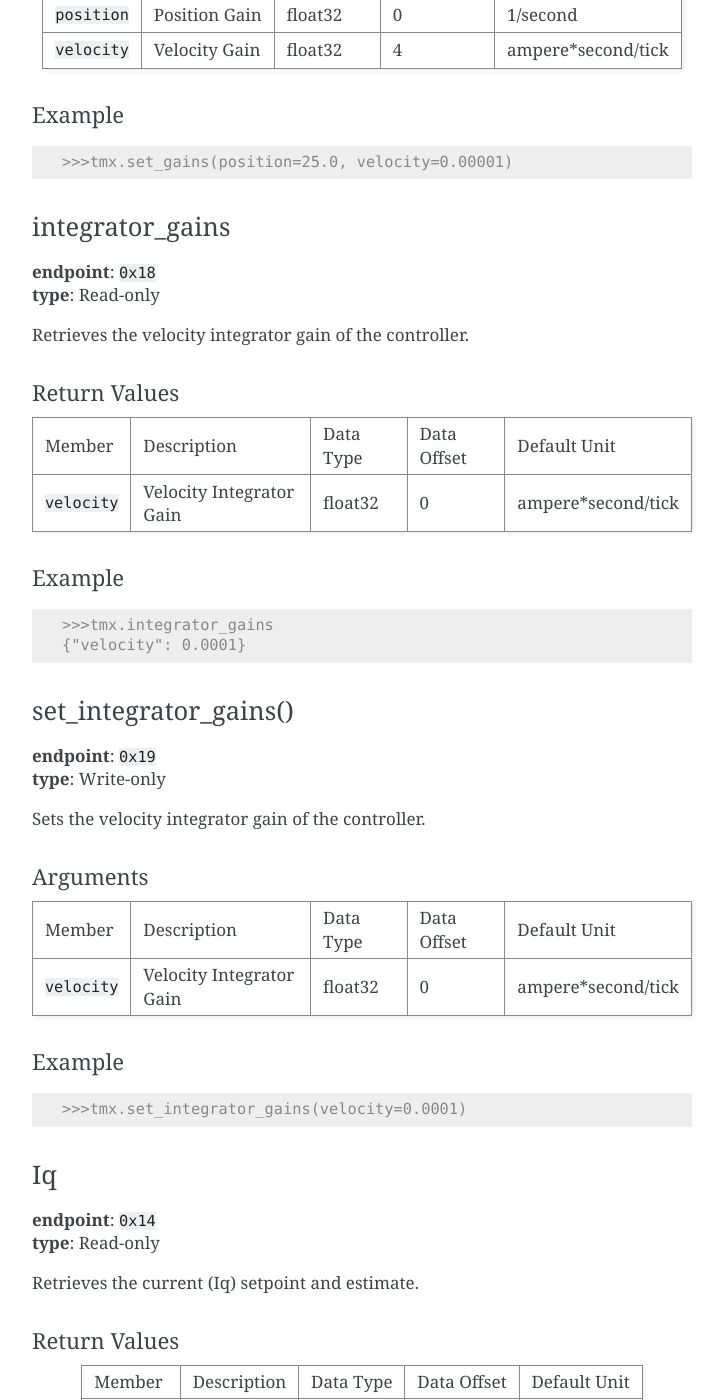
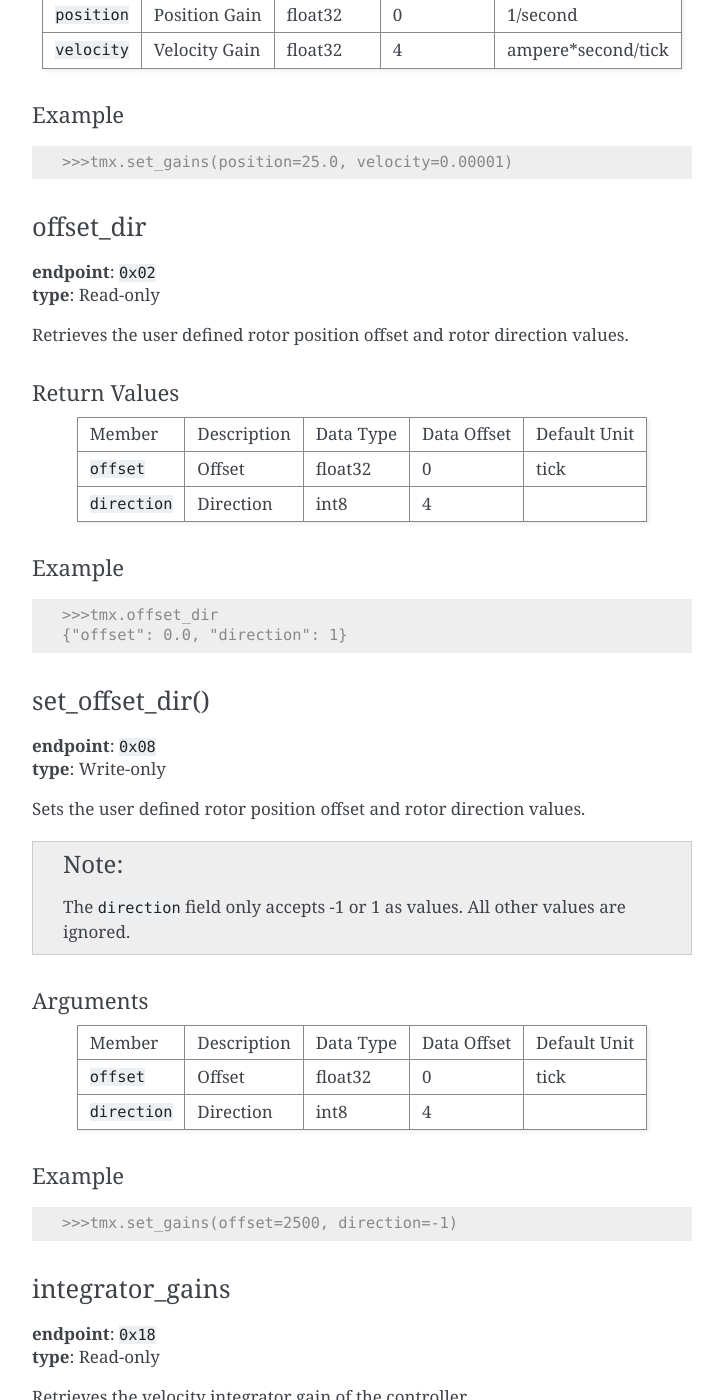
Before and after one commit to tinymovr/Tinymovr, a Sphinx documentation site: the page built from docs/api/guide.rst, in a window 1280 px wide and 1400 px high, scrolled down 8073 px. Shown: the whole window, without its empty margins (388-1112 px from the left). Built offline with Sphinx 7.4.7, drawn with Linux system fonts in a browser that asks for light colours; some of the changed text lies outside the part shown.

Commit message:
docs: update api

```diff
--- a/docs/api/guide.rst
+++ b/docs/api/guide.rst
@@ -426,6 +426,63 @@ Example
     >>>tmx.set_gains(position=25.0, velocity=0.00001)
 
 
+offset_dir
+**********
+
+| **endpoint**: ``0x02``
+| **type**: Read-only
+
+Retrieves the user defined rotor position offset and rotor direction values.
+
+Return Values
+-------------
+
+=============  =================   =========  =========== ==================
+Member         Description         Data Type  Data Offset Default Unit
+-------------  -----------------   ---------  ----------- ------------------
+``offset``     Offset              float32    0           tick
+``direction``  Direction           int8       4
+=============  =================   =========  =========== ==================
+
+Example
+-------
+
+.. code-block:: python
+
+    >>>tmx.offset_dir
+    {"offset": 0.0, "direction": 1}
+
+
+set_offset_dir()
+****************
+
+| **endpoint**: ``0x08``
+| **type**: Write-only
+
+Sets the user defined rotor position offset and rotor direction values.
+
+.. note::
+    The ``direction`` field only accepts -1 or 1 as values. All other values are ignored.
+
+
+Arguments
+---------
+
+=============  =================   =========  =========== ==================
+Member         Description         Data Type  Data Offset Default Unit
+-------------  -----------------   ---------  ----------- ------------------
+``offset``     Offset              float32    0           tick
+``direction``  Direction           int8       4
+=============  =================   =========  =========== ==================
+
+Example
+-------
+
+.. code-block:: python
+
+    >>>tmx.set_gains(offset=2500, direction=-1)
+
+
 integrator_gains
 ****************
 
```
